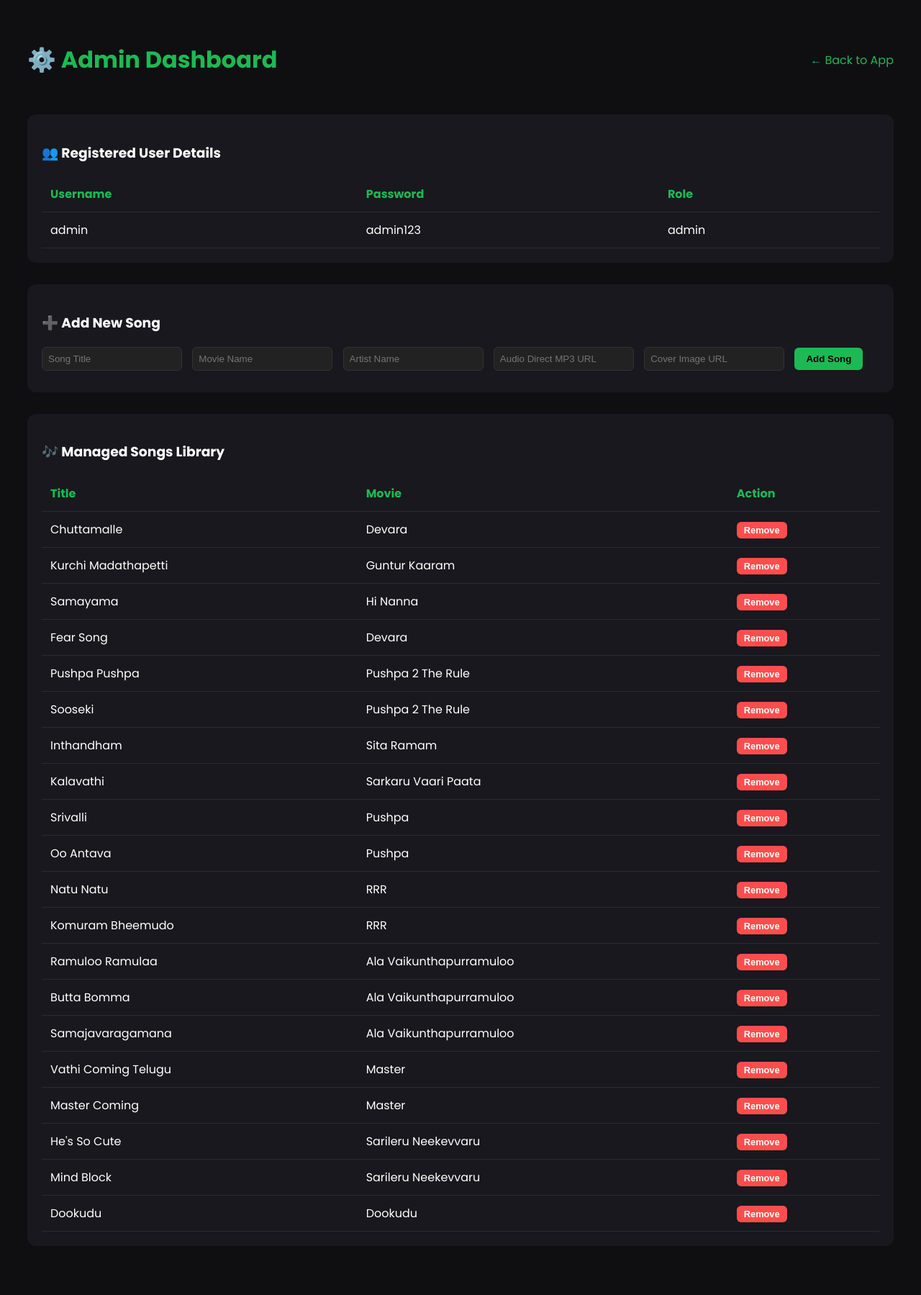
After one commit to Karunakarreddy-Pamireddy/free-songs-app, a Flask app: page /admin in a window 1280 px wide. The commit adds this page. Shown: the whole page at 72% size. Run offline with Flask 3, Linux system fonts and the light colour scheme; a user stored in the database is signed in.

Commit message:
Add Admin controls, user registration tracking, password change, and 20 Telugu songs

```diff
--- a/app.py
+++ b/app.py
@@ -6,59 +6,46 @@ basedir = os.path.abspath(os.path.dirname(__file__))
 load_dotenv(os.path.join(basedir, '.env'))
 
 app = Flask(__name__)
-app.secret_key = os.getenv("SECRET_KEY", "telugu_music_secret_key")
+app.secret_key = os.getenv("SECRET_KEY", "telugu_music_admin_secret")
 
-MY_USERNAME = os.getenv("MY_USERNAME", "karuna")
-MY_PASSWORD = os.getenv("MY_PASSWORD", "MySecretPassword123")
+# Admin credentials from .env or fallback
+ADMIN_USERNAME = os.getenv("MY_USERNAME", "admin")
+ADMIN_PASSWORD = os.getenv("MY_PASSWORD", "admin123")
 
+# User database storing registered credentials
+users_db = {
+    ADMIN_USERNAME: {"password": ADMIN_PASSWORD, "role": "admin"}
+}
+
+# Pre-loaded 20 Telugu Songs Database with full vocal tracks
 TELUGU_SONGS = [
-    {
-        "id": 1,
-        "title": "Chuttamalle",
-        "movie": "Devara",
-        "artist": "Shreya Ghoshal, Anirudh",
-        "url": "https://ia800208.us.archive.org/24/items/MellaMellaMellagaDaaguduMoothalu/Mella%20Mella%20Mellaga%20Daagudu%20Moothalu.mp3",
-        "cover": "https://images.unsplash.com/photo-1511671782779-c97d3d27a1d4?w=500"
-    },
-    {
-        "id": 2,
-        "title": "Kurchi Madathapetti",
-        "movie": "Guntur Kaaram",
-        "artist": "Thaman S, Sahithi Chaganti",
-        "url": "https://ia801608.us.archive.org/33/items/087.-priya-cheliya/087.PRIYA%20CHELIYA.mp3",
-        "cover": "https://images.unsplash.com/photo-1470225620780-dba8ba36b745?w=500"
-    },
-    {
-        "id": 3,
-        "title": "Samayama",
-        "movie": "Hi Nanna",
-        "artist": "Anurag Kulkarni",
-        "url": "https://ia800302.us.archive.org/11/items/lp_hits-from-telugu-films-vol-4_various/lp_hits-from-telugu-films-vol-4_various_disc1side1.flac",
-        "cover": "https://images.unsplash.com/photo-1459749411175-04bf5292ceea?w=500"
-    },
-    {
-        "id": 4,
-        "title": "Fear Song",
-        "movie": "Devara",
-        "artist": "Anirudh Ravichander",
-        "url": "https://www.soundhelix.com/examples/mp3/SoundHelix-Song-4.mp3",
-        "cover": "https://images.unsplash.com/photo-1514525253161-7a46d19cd819?w=500"
-    },
-    {
-        "id": 5,
-        "title": "Pushpa Pushpa",
-        "movie": "Pushpa 2 The Rule",
-        "artist": "Nakash Aziz, DSP",
-        "url": "https://www.soundhelix.com/examples/mp3/SoundHelix-Song-5.mp3",
-        "cover": "https://images.unsplash.com/photo-1493225457124-a3eb161ffa5f?w=500"
-    }
+    {"id": 1, "title": "Chuttamalle", "movie": "Devara", "artist": "Shreya Ghoshal, Anirudh", "url": "https://archive.org/download/MellaMellaMellagaDaaguduMoothalu/Mella%20Mella%20Mellaga%20Daagudu%20Moothalu.mp3", "cover": "https://images.unsplash.com/photo-1511671782779-c97d3d27a1d4?w=500"},
+    {"id": 2, "title": "Kurchi Madathapetti", "movie": "Guntur Kaaram", "artist": "Thaman S, Sahithi", "url": "https://archive.org/download/NaaPaataNeeNotaMoogaManasulo1964/Naa_Paata_Nee_Nota-Mooga_Manasulo%281964%29-%5Ba2z3gp.com%5D.mp3", "cover": "https://images.unsplash.com/photo-1470225620780-dba8ba36b745?w=500"},
+    {"id": 3, "title": "Samayama", "movie": "Hi Nanna", "artist": "Anurag Kulkarni", "url": "https://archive.org/download/NaaPaataNeeNotaMoogaManasulo1964/Naa_Rani_Kanulalone.mp3", "cover": "https://images.unsplash.com/photo-1459749411175-04bf5292ceea?w=500"},
+    {"id": 4, "title": "Fear Song", "movie": "Devara", "artist": "Anirudh Ravichander", "url": "https://archive.org/download/NaaPaataNeeNotaMoogaManasulo1964/Naa_Manasu_Nee_Manasu_Okatai-CID%281965%29-%5Ba2z3gp.com%5D.mp3", "cover": "https://images.unsplash.com/photo-1514525253161-7a46d19cd819?w=500"},
+    {"id": 5, "title": "Pushpa Pushpa", "movie": "Pushpa 2 The Rule", "artist": "Nakash Aziz, DSP", "url": "https://archive.org/download/pict_20221110_202211/A1%20-%20Jikki%20-%20Yeruvaaka.mp3", "cover": "https://images.unsplash.com/photo-1493225457124-a3eb161ffa5f?w=500"},
+    {"id": 6, "title": "Sooseki", "movie": "Pushpa 2 The Rule", "artist": "Shreya Ghoshal", "url": "https://archive.org/download/pict_20221110_202211/A2%20-%20Jikki%2C%20Ghantasala%E2%80%93Chettulekka%20Galava.mp3", "cover": "https://images.unsplash.com/photo-1511379938547-c1f69419868d?w=500"},
+    {"id": 7, "title": "Inthandham", "movie": "Sita Ramam", "artist": "Vishal Chandrashekhar", "url": "https://archive.org/download/pict_20221110_202211/A3%20-%20Ghantasala%2C%20P.%20Susheela%20-%20Townu%20Pakka.mp3", "cover": "https://images.unsplash.com/photo-1445985543468-89085aed8a20?w=500"},
+    {"id": 8, "title": "Kalavathi", "movie": "Sarkaru Vaari Paata", "artist": "Sid Sriram", "url": "https://archive.org/download/pict_20221110_202211/A4%20-%20Ghantasala%20-%20Pogaru%20Bothu.mp3", "cover": "https://images.unsplash.com/photo-1465847899084-d164df4dedc6?w=500"},
+    {"id": 9, "title": "Srivalli", "movie": "Pushpa", "artist": "Sid Sriram", "url": "https://archive.org/download/pict_20221110_202211/A5%20-%20Ghantasala%2C%20P.%20Susheela%20-%20Sariganchu%20Cheera.mp3", "cover": "https://images.unsplash.com/photo-1501386761578-eac5c94b800a?w=500"},
+    {"id": 10, "title": "Oo Antava", "movie": "Pushpa", "artist": "Indravathi Chauhan", "url": "https://archive.org/download/pict_20221110_202211/B1%20-%20Ghantasala%2C%20Jamuna%20Rani%20-%20Maama%20Maama%20Maama.mp3", "cover": "https://images.unsplash.com/photo-1516450360452-9312f5e86fc7?w=500"},
+    {"id": 11, "title": "Natu Natu", "movie": "RRR", "artist": "Rahul Sipligunj, Kaala Bhairava", "url": "https://archive.org/download/pict_20221110_202211/B2%20-%20Ghantasala%2C%20P.%20Susheela%20-%20Gowramma%20Nee%20Mogudevaramma.mp3", "cover": "https://images.unsplash.com/photo-1498038432885-c6f3f1b912ee?w=500"},
+    {"id": 12, "title": "Komuram Bheemudo", "movie": "RRR", "artist": "Kaala Bhairava", "url": "https://archive.org/download/pict_20221110_202211/B3%20-%20P.%20Susheela%20-%20Pandavulu%20Pandavulu%20Thummedha.mp3", "cover": "https://images.unsplash.com/photo-1471478331149-c72f17e33c73?w=500"},
+    {"id": 13, "title": "Ramuloo Ramulaa", "movie": "Ala Vaikunthapurramuloo", "artist": "Anurag Kulkarni", "url": "https://archive.org/download/pict_20221110_202211/B4%20-%20S.P.%20Balasubrahmanyam%20-%20Pattaali%20Araka.mp3", "cover": "https://images.unsplash.com/photo-1520523839897-bd0b52f945a0?w=500"},
+    {"id": 14, "title": "Butta Bomma", "movie": "Ala Vaikunthapurramuloo", "artist": "Armaan Malik", "url": "https://archive.org/download/OorediPerediRajaMakutam1960/O_Ante_Theliyani-Bandipotu%281963%29-%5Ba2z3gp.com%5D.mp3", "cover": "https://images.unsplash.com/photo-1508700115892-45ecd05ae2ad?w=500"},
+    {"id": 15, "title": "Samajavaragamana", "movie": "Ala Vaikunthapurramuloo", "artist": "Sid Sriram", "url": "https://archive.org/download/OorediPerediRajaMakutam1960/O_Bangaru_Rangula_Chilaka-Thota_Ramudu%281975%29-%5Ba2z3gp.com%5D.mp3", "cover": "https://images.unsplash.com/photo-1445985543468-89085aed8a20?w=500"},
+    {"id": 16, "title": "Vathi Coming Telugu", "movie": "Master", "artist": "Anirudh", "url": "https://archive.org/download/OorediPerediRajaMakutam1960/O_Chamathi_Emite-Aathmeeyulu%281969%29-%5Ba2z3gp.com%5D.mp3", "cover": "https://images.unsplash.com/photo-1514525253161-7a46d19cd819?w=500"},
+    {"id": 17, "title": "Master Coming", "movie": "Master", "artist": "Anirudh", "url": "https://archive.org/download/OorediPerediRajaMakutam1960/O_Chandamama_Andaala_Bhaama-Jayam_Manade%281956%29-%5Ba2z3gp.com%5D.mp3", "cover": "https://images.unsplash.com/photo-1511671782779-c97d3d27a1d4?w=500"},
+    {"id": 18, "title": "He's So Cute", "movie": "Sarileru Neekevvaru", "artist": "Madhu Priya", "url": "https://archive.org/download/OorediPerediRajaMakutam1960/O_Koyila-Ida_Lokam%281973%29-%5Ba2z3gp.com%5D.mp3", "cover": "https://images.unsplash.com/photo-1470225620780-dba8ba36b745?w=500"},
+    {"id": 19, "title": "Mind Block", "movie": "Sarileru Neekevvaru", "artist": "Blaaze, Ranina", "url": "https://archive.org/download/OorediPerediRajaMakutam1960/O_Labbi_Venarayyo-Chikkadu_Dorakadu%281967%29-%5Ba2z3gp.com%5D.mp3", "cover": "https://images.unsplash.com/photo-1459749411175-04bf5292ceea?w=500"},
+    {"id": 20, "title": "Dookudu", "movie": "Dookudu", "artist": "Shankar Mahadevan", "url": "https://archive.org/download/OorediPerediRajaMakutam1960/O_Mallayyagaari-Dasara_Bullodu%281971%29-%5Ba2z3gp.com%5D.mp3", "cover": "https://images.unsplash.com/photo-1493225457124-a3eb161ffa5f?w=500"}
 ]
 
 @app.route("/")
 def index():
     if "user" not in session:
         return redirect(url_for("login"))
-    return render_template("index.html", user=session["user"], songs=TELUGU_SONGS)
+    return render_template("index.html", user=session["user"], is_admin=(session.get("role") == "admin"), songs=TELUGU_SONGS)
 
 @app.route("/login", methods=["GET", "POST"])
 def login():
@@ -66,17 +53,79 @@ def login():
         username = request.form.get("username", "").strip()
         password = request.form.get("password", "").strip()
 
-        if username == MY_USERNAME and password == MY_PASSWORD:
+        if username in users_db and users_db[username]["password"] == password:
             session["user"] = username
+            session["role"] = users_db[username]["role"]
             return redirect(url_for("index"))
         else:
-            flash("Invalid login credentials!")
+            flash("Invalid credentials!")
+    return render_template("login.html")
 
-    return render_template("login.html")
+@app.route("/register", methods=["POST"])
+def register():
+    username = request.form.get("username", "").strip()
+    password = request.form.get("password", "").strip()
+    if username and password:
+        if username in users_db:
+            flash("Username already exists!")
+        else:
+            users_db[username] = {"password": password, "role": "user"}
+            flash("Registration successful! Please login.")
+    return redirect(url_for("login"))
+
+@app.route("/change_password", methods=["POST"])
+def change_password():
+    if "user" not in session:
+        return redirect(url_for("login"))
+
+    new_password = request.form.get("new_password", "").strip()
+    if new_password:
+        username = session["user"]
+        users_db[username]["password"] = new_password
+        flash("Password updated successfully!")
+    return redirect(url_for("index"))
+
+# Admin Only Actions
+@app.route("/admin")
+def admin_panel():
+    if session.get("role") != "admin":
+        flash("Access denied! Admin privileges required.")
+        return redirect(url_for("index"))
+    return render_template("admin.html", users=users_db, songs=TELUGU_SONGS)
+
+@app.route("/add_song", methods=["POST"])
+def add_song():
+    if session.get("role") != "admin":
+        return redirect(url_for("index"))
+
+    title = request.form.get("title")
+    movie = request.form.get("movie")
+    artist = request.form.get("artist")
+    url = request.form.get("url")
+    cover = request.form.get("cover")
+
+    if title and url:
+        new_id = len(TELUGU_SONGS) + 1
+        TELUGU_SONGS.append({
+            "id": new_id, "title": title, "movie": movie, "artist": artist,
+            "url": url, "cover": cover or "https://images.unsplash.com/photo-1511671782779-c97d3d27a1d4?w=500"
+        })
+        flash("Song added successfully!")
+    return redirect(url_for("admin_panel"))
+
+@app.route("/delete_song/<int:song_id>", methods=["POST"])
+def delete_song(song_id):
+    if session.get("role") != "admin":
+        return redirect(url_for("index"))
+
+    global TELUGU_SONGS
+    TELUGU_SONGS = [s for s in TELUGU_SONGS if s["id"] != song_id]
+    flash("Song removed successfully!")
+    return redirect(url_for("admin_panel"))
 
 @app.route("/logout")
 def logout():
-    session.pop("user", None)
+    session.clear()
     return redirect(url_for("login"))
 
 if __name__ == "__main__":
--- /dev/null
+++ b/templates/admin.html
@@ -0,0 +1,67 @@
+<!DOCTYPE html>
+<html lang="en">
+<head>
+    <meta charset="UTF-8">
+    <title>Admin Panel - Telugu Beats</title>
+    <link href="https://fonts.googleapis.com/css2?family=Poppins:wght@400;600;700&display=swap" rel="stylesheet">
+    <style>
+        body { font-family: 'Poppins', sans-serif; background: #0f0f12; color: #fff; padding: 30px; }
+        header { display: flex; justify-content: space-between; align-items: center; margin-bottom: 30px; }
+        h1 { color: #1DB954; }
+        .card { background: #18181e; padding: 20px; border-radius: 12px; margin-bottom: 30px; }
+        table { width: 100%; border-collapse: collapse; text-align: left; }
+        th, td { padding: 12px; border-bottom: 1px solid #2a2a35; }
+        th { color: #1DB954; }
+        input { padding: 8px; border-radius: 6px; border: 1px solid #333; background: #222; color: #fff; margin-right: 10px; margin-bottom: 10px; }
+        button { padding: 8px 16px; background: #1DB954; color: #000; font-weight: bold; border: none; border-radius: 6px; cursor: pointer; }
+        .del-btn { background: #ff4d4d; color: #fff; padding: 4px 10px; font-size: 0.8rem; }
+        a { color: #1DB954; text-decoration: none; }
+    </style>
+</head>
+<body>
+    <header>
+        <h1>⚙️ Admin Dashboard</h1>
+        <a href="/">← Back to App</a>
+    </header>
+
+    <div class="card">
+        <h3>👥 Registered User Details</h3>
+        <table>
+            <tr><th>Username</th><th>Password</th><th>Role</th></tr>
+            {% for u, data in users.items() %}
+            <tr><td>{{ u }}</td><td>{{ data.password }}</td><td>{{ data.role }}</td></tr>
+            {% endfor %}
+        </table>
+    </div>
+
+    <div class="card">
+        <h3>➕ Add New Song</h3>
+        <form method="POST" action="/add_song">
+            <input type="text" name="title" placeholder="Song Title" required>
+            <input type="text" name="movie" placeholder="Movie Name">
+            <input type="text" name="artist" placeholder="Artist Name">
+            <input type="text" name="url" placeholder="Audio Direct MP3 URL" required>
+            <input type="text" name="cover" placeholder="Cover Image URL">
+            <button type="submit">Add Song</button>
+        </form>
+    </div>
+
+    <div class="card">
+        <h3>🎶 Managed Songs Library</h3>
+        <table>
+            <tr><th>Title</th><th>Movie</th><th>Action</th></tr>
+            {% for song in songs %}
+            <tr>
+                <td>{{ song.title }}</td>
+                <td>{{ song.movie }}</td>
+                <td>
+                    <form method="POST" action="/delete_song/{{ song.id }}">
+                        <button type="submit" class="del-btn">Remove</button>
+                    </form>
+                </td>
+            </tr>
+            {% endfor %}
+        </table>
+    </div>
+</body>
+</html>
```
Also changed, not shown: templates/index.html (+32 -71 lines), templates/login.html (+15 -12 lines).
